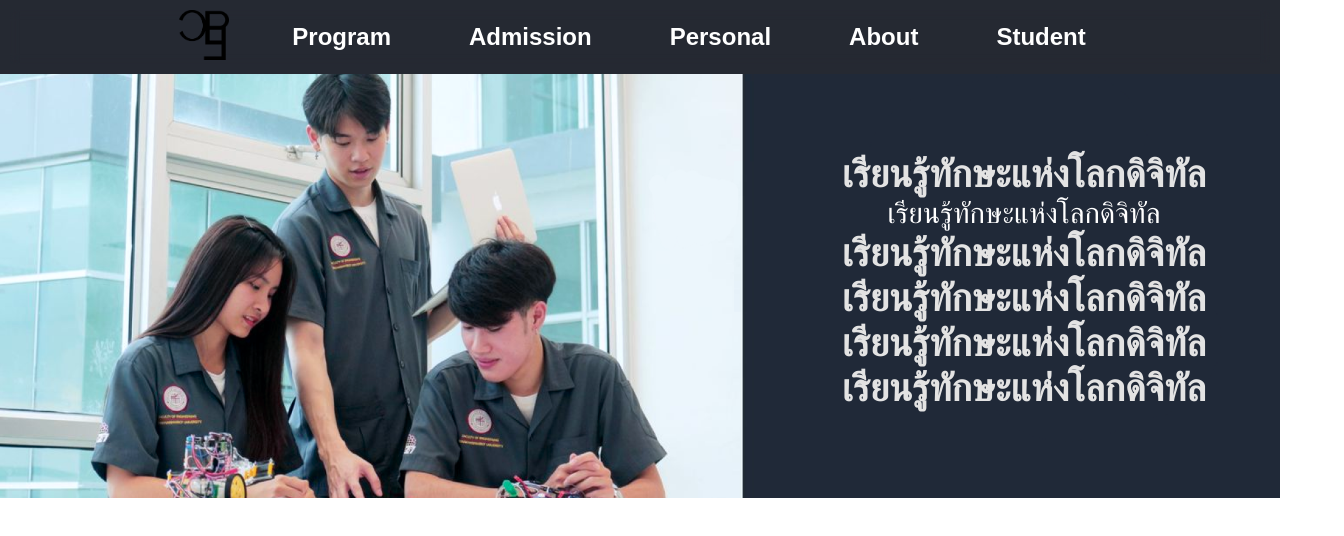
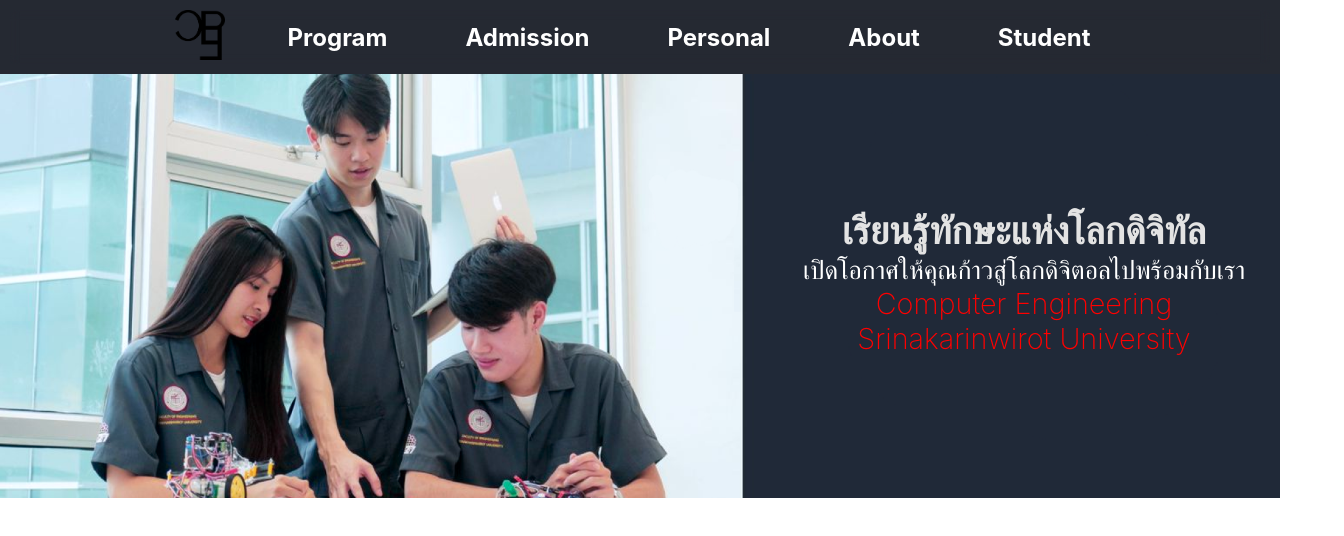
Before and after one commit to KaminariSora/Project_CPE204, a React (Create React App) app in the folder cpe-web-application/: page / in a window 1280 px wide. Shown: the top 536 px of the page, 1344 px wide, since content can reach past the window. Built offline with nearby package versions, Linux system fonts and the light colour scheme.

Commit message:
add feature nav

```diff
--- a/cpe-web-application/src/Components/FirstPage.js
+++ b/cpe-web-application/src/Components/FirstPage.js
@@ -48,11 +48,9 @@ const Firstpage = () => {
                     <img className="bg-img" src="./Img/Background.png" alt="background"></img>
                     <div className="subtitle">
                         <h1>เรียนรู้ทักษะแห่งโลกดิจิทัล</h1>
-                        <h2 id="h2">เรียนรู้ทักษะแห่งโลกดิจิทัล</h2>
-                        <h1>เรียนรู้ทักษะแห่งโลกดิจิทัล</h1>
-                        <h1>เรียนรู้ทักษะแห่งโลกดิจิทัล</h1>
-                        <h1>เรียนรู้ทักษะแห่งโลกดิจิทัล</h1>
-                        <h1>เรียนรู้ทักษะแห่งโลกดิจิทัล</h1>
+                        <h2 id="h2">เปิดโอกาศให้คุณก้าวสู่โลกดิจิตอลไปพร้อมกับเรา</h2>
+                        <h2 id="computer-engineering">Computer Engineering</h2>
+                        <h2 id="swu">Srinakarinwirot University</h2>
                     </div>
                 </div>
             </div>
--- a/cpe-web-application/src/Components/Firstpage.css
+++ b/cpe-web-application/src/Components/Firstpage.css
@@ -2,7 +2,7 @@
 * {
     margin: 0;
     padding: 0;
-    font-family: 'Work sans', sans-serif;
+    /* font-family: 'Work sans', sans-serif; */
     box-sizing: border-box;
 }
 
@@ -72,6 +72,7 @@ header ul li a.active {
 
 .navToggle {
     color: #fff;
+    z-index: 9999;
 }
 
 /* Navigation for mobile */
@@ -179,6 +180,7 @@ header ul li a.active {
 
 .image-box {
     position: relative;
+    overflow: hidden;
 }
 
 .bg-img {
@@ -200,4 +202,12 @@ header ul li a.active {
 #h2 {
     font-weight: 100;
     color: #FFFFFF;
+    font-size: 2vw;
+    line-height: 2rem;
+
 }
+
+#computer-engineering, #swu {
+    font-weight: 200;
+    color: red;
+}
```
